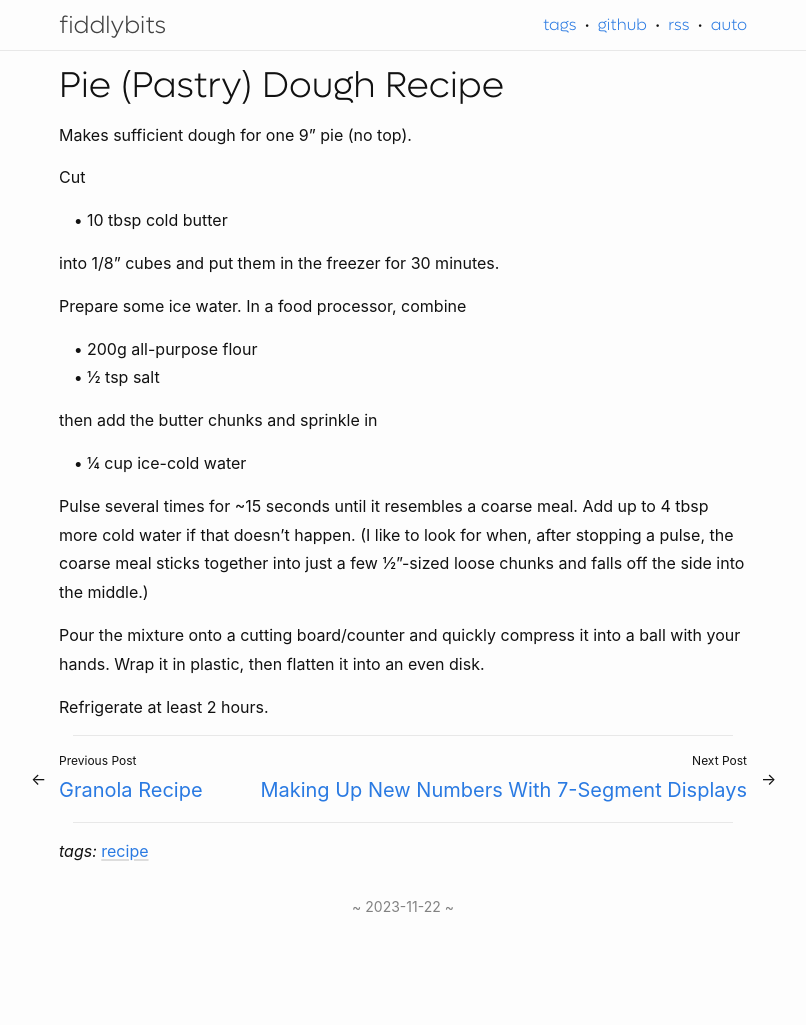
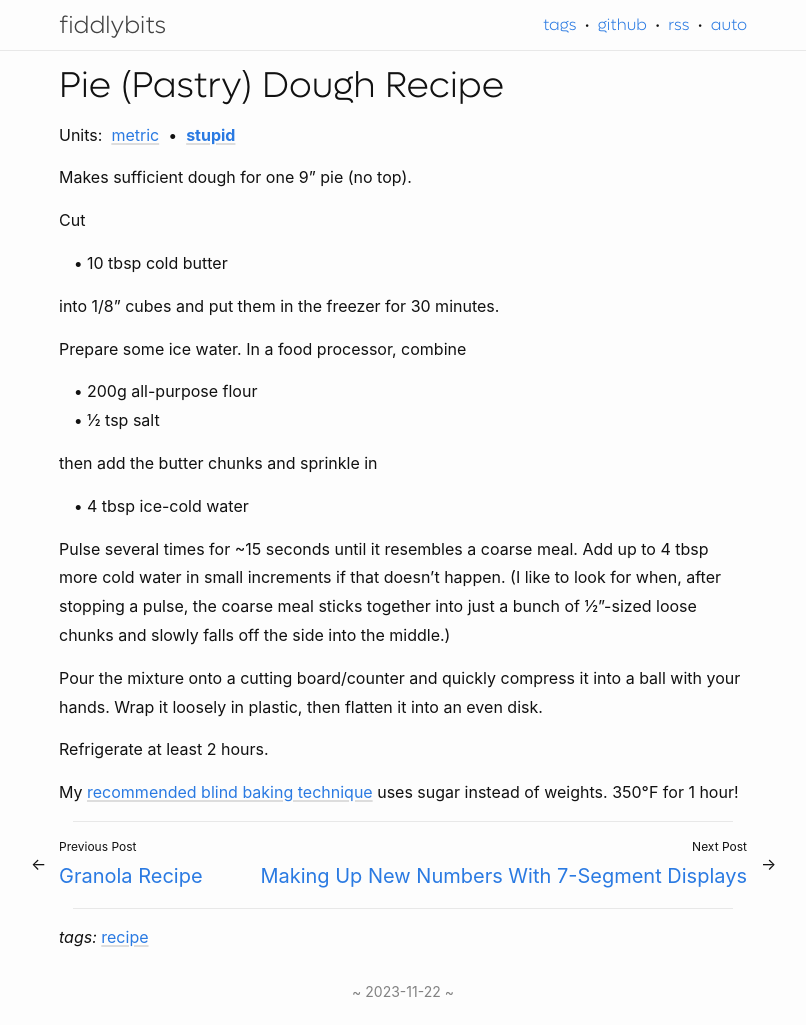
Before and after one commit to seansfkelley/seansfkelley.github.io, a Jekyll site: the page built from _posts/2023-11-22-pie-dough.md, in a window 1280 px wide and 1025 px high. Shown: the whole window, without its empty margins (237-1043 px from the left). Built offline with Jekyll 4.4.1, drawn with Linux system fonts in a browser that asks for light colours.

Commit message:
Tweak pie dough recipe.

```diff
--- a/_posts/2023-11-22-pie-dough.md
+++ b/_posts/2023-11-22-pie-dough.md
@@ -4,27 +4,31 @@
 tags: recipe
 ---
 
+{% include unit-switcher.html %}
+
 Makes sufficient dough for one 9" pie (no top).
 
 Cut
 
-- 10 tbsp cold butter
+- {% unit "10 tbsp" "150g" %} cold butter
 
-into 1/8" cubes and put them in the freezer for 30 minutes.
+into {% unit '1/8"' "5mm" %} cubes and put them in the freezer for 30 minutes.
 
 Prepare some ice water. In a food processor, combine
 
 - 200g all-purpose flour
-- ½ tsp salt
+- {% unit "½ tsp" "6g" %} salt
 
 then add the butter chunks and sprinkle in
 
-- ¼ cup ice-cold water
+- {% unit "4 tbsp" "60 ml" %} ice-cold water
 
-Pulse several times for ~15 seconds until it resembles a coarse meal. Add up to 4 tbsp more cold water if that doesn't happen. (I like to look for when, after stopping a pulse, the coarse meal sticks together into just a few ½"-sized loose chunks and falls off the side into the middle.)
+Pulse several times for ~15 seconds until it resembles a coarse meal. Add up to {% unit "4 tbsp" "60 ml" %} more cold water in small increments if that doesn't happen. (I like to look for when, after stopping a pulse, the coarse meal sticks together into just a bunch of {% unit '½"-sized' "centimeter-sized" %} loose chunks and slowly falls off the side into the middle.)
 
-Pour the mixture onto a cutting board/counter and quickly compress it into a ball with your hands. Wrap it in plastic, then flatten it into an even disk.
+Pour the mixture onto a cutting board/counter and quickly compress it into a ball with your hands. Wrap it loosely in plastic, then flatten it into an even disk.
 
 Refrigerate at least 2 hours.
 
+My [recommended blind baking technique](https://www.seriouseats.com/how-to-blind-bake-a-pie-crust) uses sugar instead of weights. {% unit "350°F" "175°C" %} for 1 hour!
+
 {% include common-footer.html %}
```
